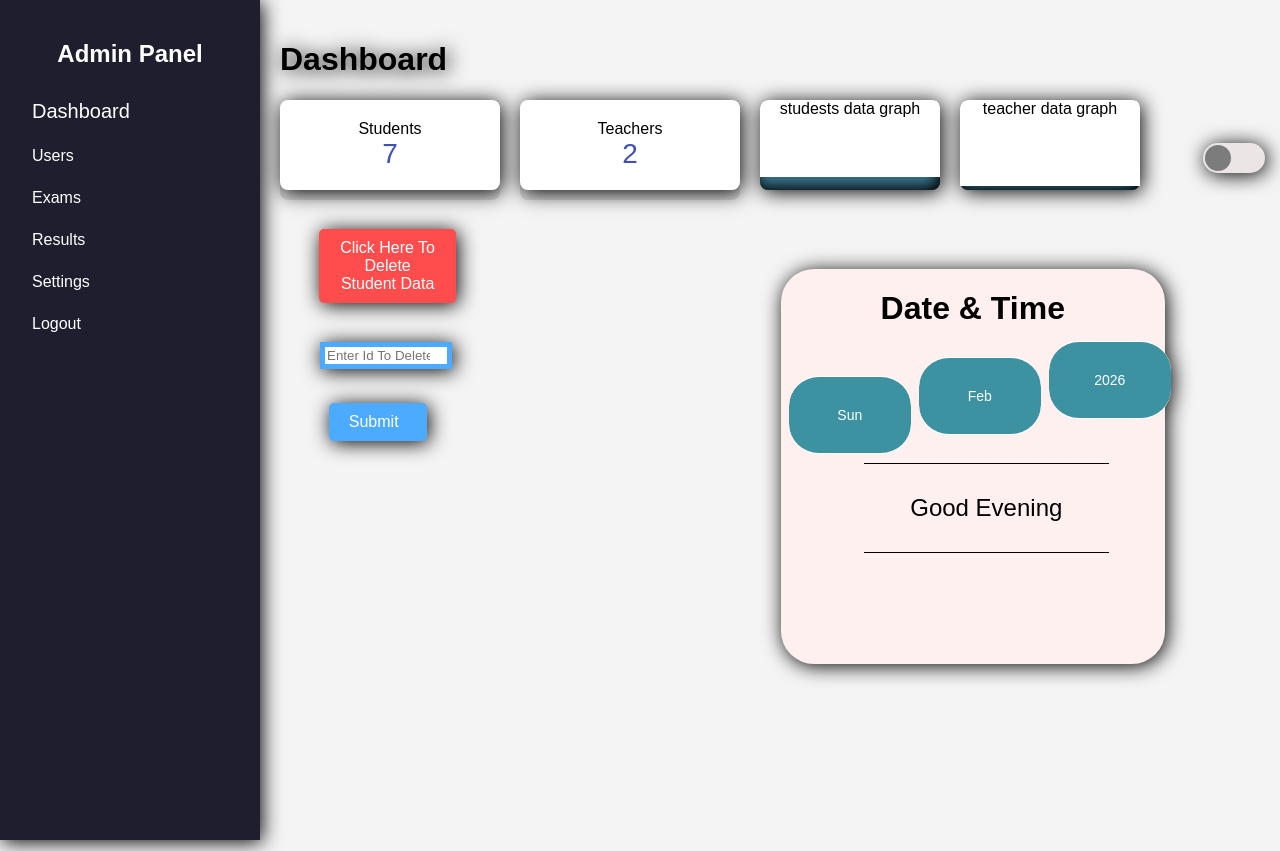
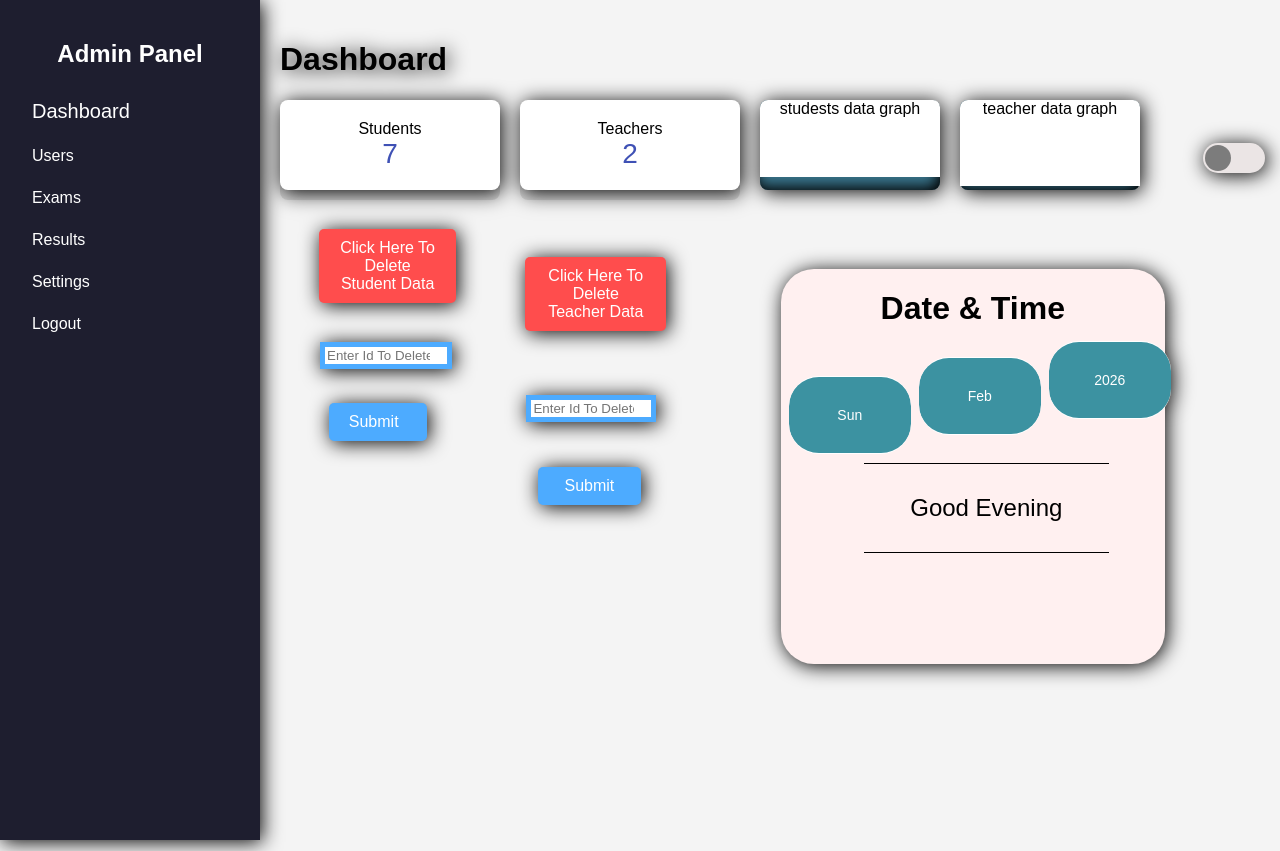
Before and after one commit to subhamsi22/school_management_system, a PHP site: page /admin.php in a window 1280 px wide. Run offline with PHP 8.4, Linux system fonts and the light colour scheme; the visitor is signed in with stand-in values (Sample User, id 1); data comes from the database, SQL or seed files in the repository; some libraries are stand-ins or nearby versions.

Commit message:
lastest commit

```diff
--- a/admin.php
+++ b/admin.php
@@ -100,22 +100,36 @@ else{
 </div>
 <div class="deletbut">
 
-<form action="delete.php" method="post">
 
   <button id="delet" >  click here to delete student data</button>
 
 
-</form>
 <form action="iddelete.php" method = "post">
 
 <input type="number" placeholder="enter id to delete" name="id" id="inputtid" required>
 <button id="delett" name ="deletee">submit</button>
 
 </form>
+
+<!-- techer manipultion -->
+
+<form action="deletetech.php" method="post">
+
+  <button id="deletbut" >  click here to delete teacher data</button>
+
+
+</form>
+<form action="iddeletetech.php" method = "post">
+
+<input type="number" placeholder="enter id to delete" name="id" id="inputtidtech" required>
+<button id="deletttech" name ="deletee">submit</button>
+
+</form>
 </div>
 
 
 </div>
+
 
 <div class="main_c2">
 
--- a/st2.js
+++ b/st2.js
@@ -1,16 +1,19 @@
 var mainc2 = document.querySelector(".main_c2");
 var ball  = document.querySelector(".ball");
+var deletbut = document.querySelector(".deletbut");
+
 ball.addEventListener("click",()=>{
 
     if(ball.style.transform == "translateX(30px)"){
         ball.style.transform = "translateX(0px)";
         mainc2.style.display = "none";
+        deletbut.style.display = "block";
     }
     else{
 
          ball.style.transform = "translateX(30px)";
     mainc2.style.display = "flex";
-
+deletbut.style.display = "none";
     }
 })
 
@@ -32,7 +35,6 @@ var upp2 = typeof ph2 !=='undefined' ? ph2 : [];
         height: `${t2}%`,
         duration:1.5,
         ease:"power2.out"})
-
 var main_content = document.querySelector(".main-content");
 var main_content2 = document.querySelector(".main_content2");
         var u = document.getElementById("u");
@@ -129,6 +131,8 @@ else{
 var  delet = document.getElementById("delet");
 delet.addEventListener("click",()=>{
     if(confirm("are you sure you want to delete all student data?")){
+        window.location.href = "delete.php";
+
         return true;
     }
     else{
--- a/style2.css
+++ b/style2.css
@@ -299,3 +299,44 @@ background: #4dabff;
     border: 5px solid #4dabff;
 
 }
+#deletbut{
+ background: #ff4d4d;
+    color: #fff;
+    border: transparent;
+    border-radius: 5px;
+    margin: 39px;
+    width: 11%;
+    padding: 10px 20px;
+    font-size: 16px;
+    cursor: pointer;
+    text-transform: capitalize;
+    font-weight: 500;
+    position: absolute;
+    top: 26%;
+    left: 38%;
+}
+#inputtidtech{
+ text-transform: capitalize;
+    width: 9%;
+    margin-left: 40px;
+    border: 5px solid #4dabff;
+    position: absolute;
+    top: 47%;
+    left: 38%;
+}
+#deletttech{
+ background: #4dabff;
+    color: #fff;
+    border: transparent;
+    border-radius: 5px;
+    margin: 39px;
+    position: absolute;
+    width: 8%;
+    padding: 10px 20px;
+    font-size: 16px;
+    cursor: pointer;
+    text-transform: capitalize;
+    font-weight: 500;
+    left: 39%;
+    top: 51%;
+}
```
Also changed, not shown: deletetech.php (added, +15 -0 lines), iddeletetech.php (added, +16 -0 lines).
